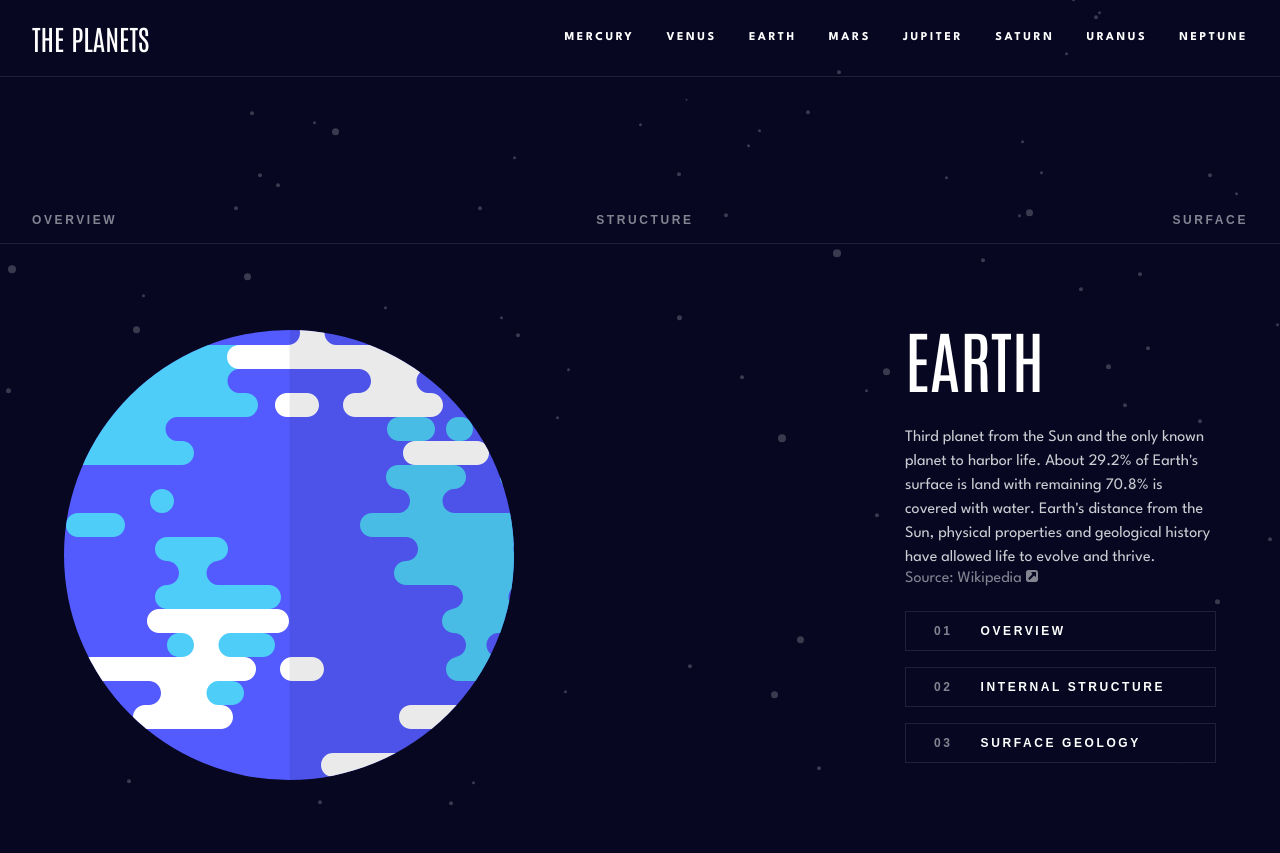
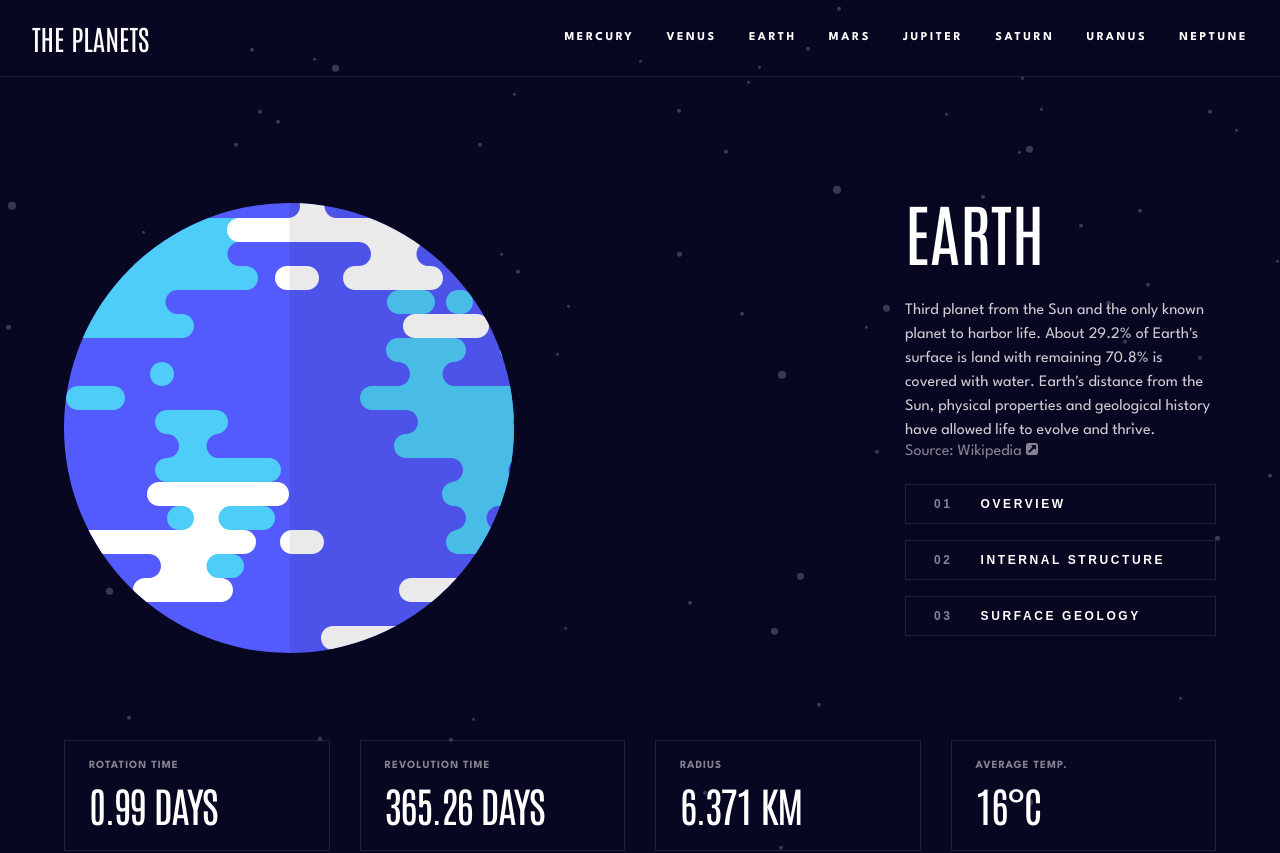
Before and after one commit to Mokalbari/planets-facts-2, a React (Vite) app: page / in a window 1280 px wide. Shown: the top 853 px of the page. Built offline with nearby package versions, Linux system fonts and the light colour scheme.

Commit message:
fix MobileButtonList display none

```diff
--- a/src/components/MobileButtonList.tsx
+++ b/src/components/MobileButtonList.tsx
@@ -4,7 +4,7 @@ function MobileButtonList() {
   const buttonList = ["Overview", "Structure", "Surface"]
 
   return (
-    <nav className="mobile-navigation-information flex-row">
+    <nav className="mobile-navigation-information">
       {buttonList.map(button => (
         <button
           className="mobile-navigation-information__button header-3"
--- a/src/styles/MobileButtonList.css
+++ b/src/styles/MobileButtonList.css
@@ -1,4 +1,5 @@
 .mobile-navigation-information {
+    display: flex;
     justify-content: space-between;
     border-bottom: 1px solid hsl(var(--clr-light-grey) / 0.2);
     margin-bottom: 10vh;
@@ -13,8 +14,9 @@
     }
 }
 
-@media (min-width: 700px) {
+@media screen and (min-width: 700px) {
     .mobile-navigation-information {
+        outline: 1px solid red;
         display: none;
     }
 }
```
